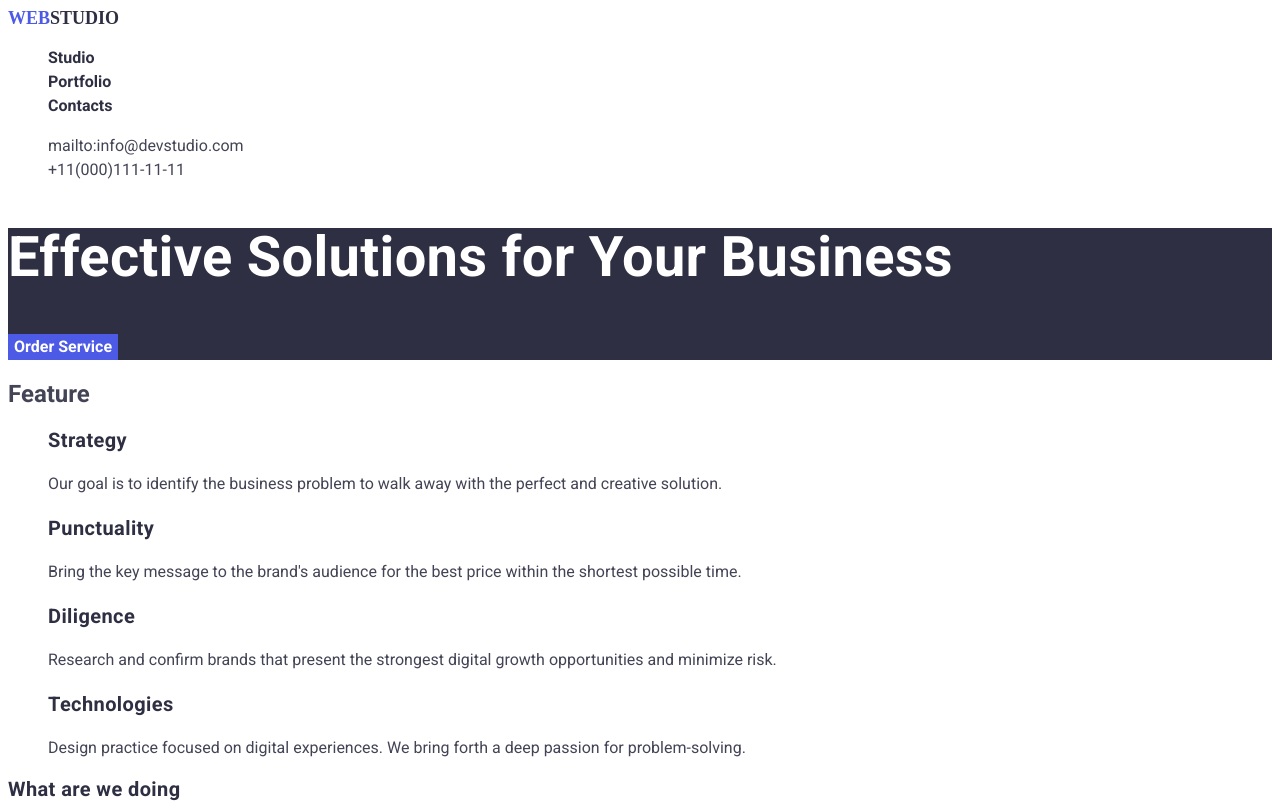
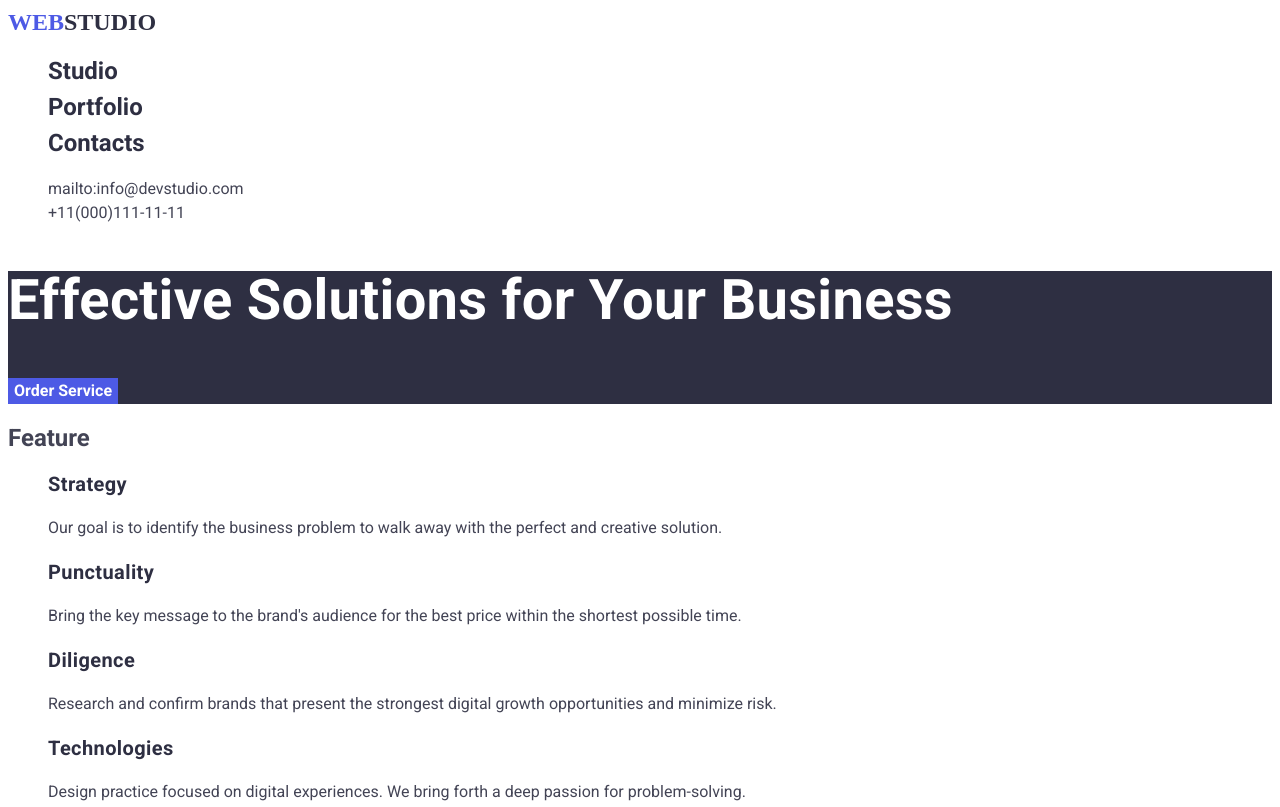
Before and after one commit to slavadabizha/slavadabizha-goit-markup-hw-02, a plain HTML site: page goit-markup-hw-02/index.html in a window 1280 px wide. Shown: the top 807 px of the page. Drawn offline with Linux system fonts and the light colour scheme.

Commit message:
Update styles.css

```diff
--- a/goit-markup-hw-02/styles/styles.css
+++ b/goit-markup-hw-02/styles/styles.css
@@ -32,7 +32,7 @@ body {
     font-family: 'Raleway';
     font-style: normal;
     font-weight: 800;
-    font-size: 18px;
+    font-size: 24px;
     line-height: 1.2;
     text-decoration: none;
     color: var(--dark);
@@ -43,7 +43,7 @@ body {
     font-family: 'Raleway';
     font-style: normal;
     font-weight: 800;
-    font-size: 18px;
+    font-size: 24px;
     line-height: 1.2;
     text-decoration: none;
     color: var(--light);
@@ -61,7 +61,7 @@ body {
     font-family: 'Roboto';
 
     font-weight: 600;
-    font-size: 16px;
+    font-size: 24px;
     line-height: 1.5;
     color: var(--dark);
 
```
